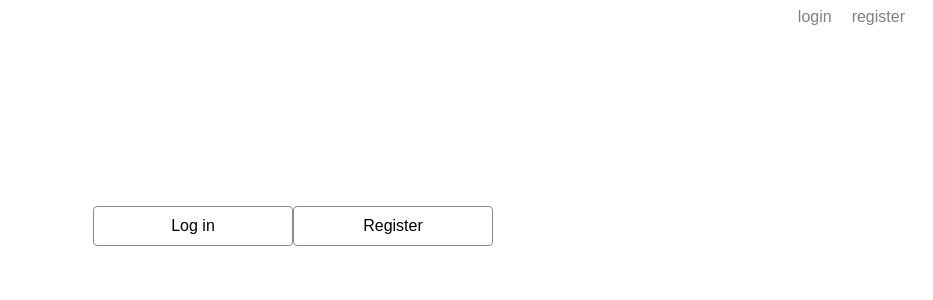
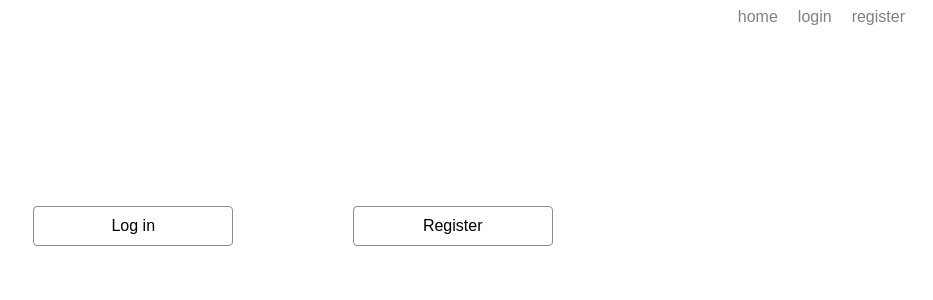
Before and after one commit to WojciechKaspera/StacjaIT-Angular2, an Angular app: page /home in a window 1280 px wide. Shown: the top 300 px of the page, without its empty margins (347-1280 px from the left). Built offline with nearby package versions, Linux system fonts and the light colour scheme.

Commit message:
quick fix

```diff
--- a/src/app/header/header.component.html
+++ b/src/app/header/header.component.html
@@ -1,4 +1,5 @@
 <section class="header-section">
+      <a class="header-menu-link" routerLink="/home">home</a>
       <a class="header-menu-link" routerLink="/login">login</a>
       <a class="header-menu-link" routerLink="/register">register</a>
 </section>
--- a/src/app/welcome/welcome.component.css
+++ b/src/app/welcome/welcome.component.css
@@ -5,3 +5,10 @@
     justify-content: center;
     align-items: center;
 }
+
+.button-box {
+    width: 60%;
+    display: flex;
+    align-items: center;
+    justify-content: space-evenly;
+}
--- a/src/app/welcome/welcome.component.html
+++ b/src/app/welcome/welcome.component.html
@@ -1,4 +1,6 @@
 <section class="welcome-section">
-  <button class="btn" routerLink="/login">Log in</button>
-  <button class="btn" routerLink="/register">Register</button>
+  <div class="button-box">
+      <button class="btn" routerLink="/login">Log in</button>
+      <button class="btn" routerLink="/register">Register</button>
+  </div>
 </section>
```
